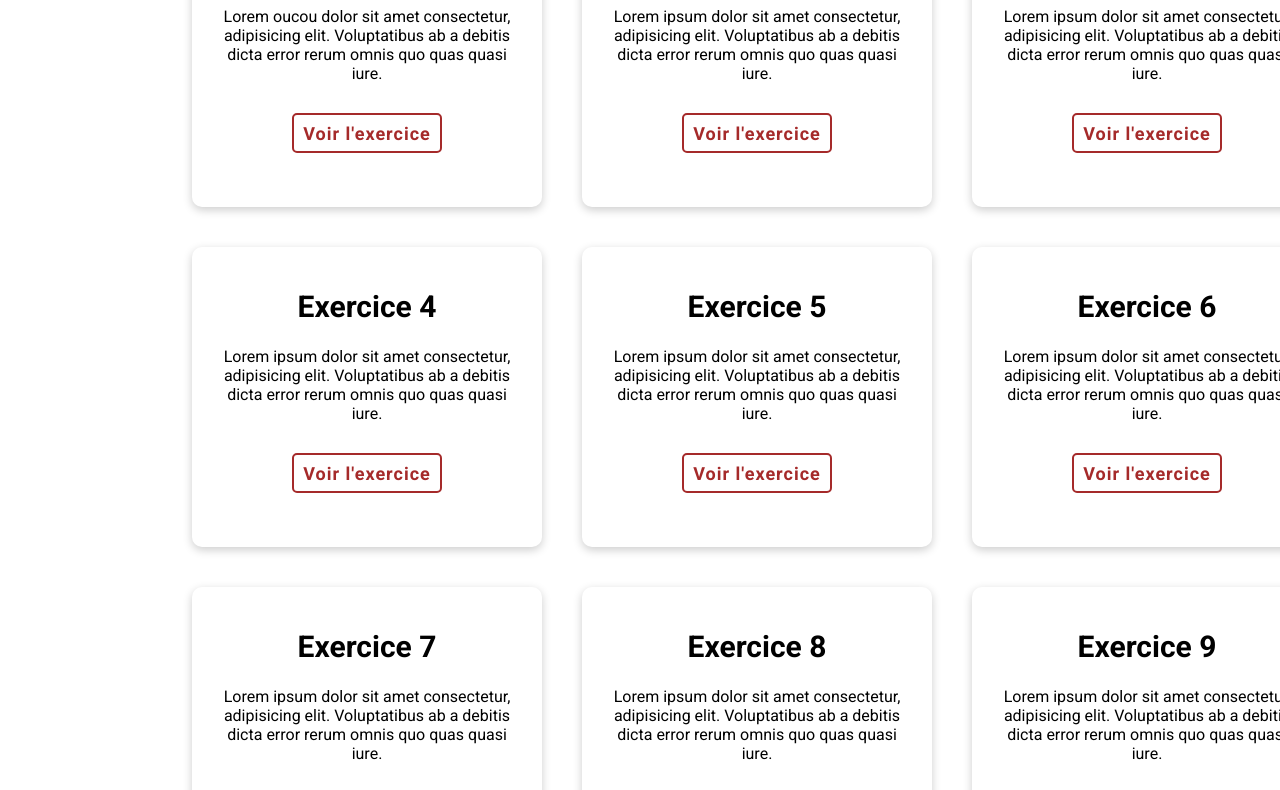
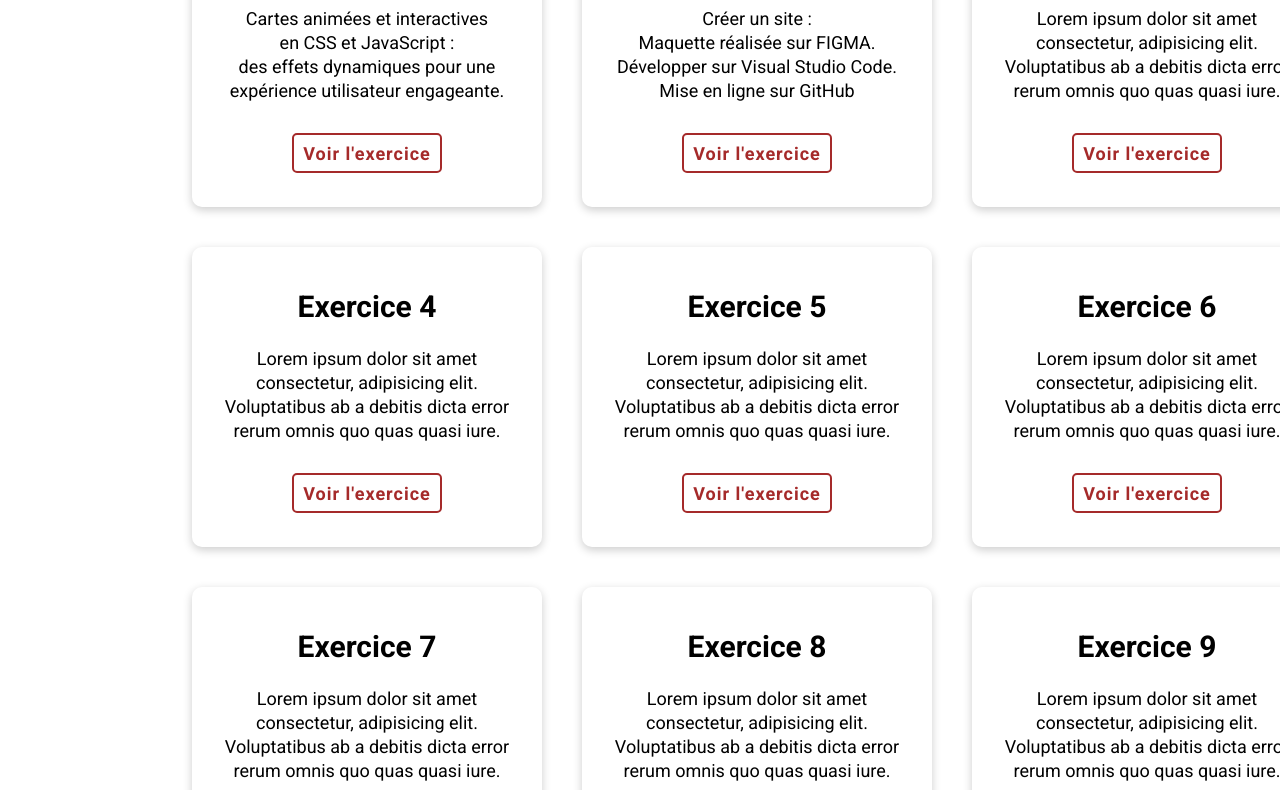
Before and after one commit to rossignol86/siteexercice, a plain HTML site: page exercices.html in a window 1280 px wide. Shown: the part 520-1310 px from the top of the page. Drawn offline with Linux system fonts and the light colour scheme.

Commit message:
modification page exercice

```diff
--- a/exercices.html
+++ b/exercices.html
@@ -44,16 +44,19 @@
         <section  class="grilleexercices">
             <div class="cases">
                 <h2>Exercice 1</h2>
-                <p>Lorem oucou dolor sit amet consectetur, adipisicing elit. Voluptatibus ab a debitis dicta error rerum omnis quo quas quasi iure.</p>
+                <p>Cartes animées et interactives <br> en CSS et JavaScript : <br> des effets dynamiques pour une expérience utilisateur engageante.</p>
                 <div>
                     <a class="boutoninscription" href="exercice1.html">Voir l'exercice</a>
                 </div>
             </div>
             <div class="cases">
                 <h2>Exercice 2</h2>
-                <p>Lorem ipsum dolor sit amet consectetur, adipisicing elit. Voluptatibus ab a debitis dicta error rerum omnis quo quas quasi iure.</p>
+                <p>Créer un site : <br>
+                Maquette réalisée sur FIGMA.
+                Développer sur Visual Studio Code.
+                Mise en ligne sur GitHub </p>
                 <div>
-                    <a class="boutoninscription" href="https://rossignol86.github.io/Voyage/">Voir l'exercice</a>
+                    <a class="boutoninscription" href="https://rossignol86.github.io/Voyage/" target="_blank">Voir l'exercice</a>
                 </div>
             </div>
             <div class="cases">
--- a/styles/exercice.css
+++ b/styles/exercice.css
@@ -17,6 +17,13 @@ h2{
     font-size: 30px;
     font-weight: 700;
     line-height: 80px;
+}
+
+p{
+    font-size: 18px;
+    font-weight: 400;
+    line-height: 24px;
+    color: #000000;
 }
 
 .grilleexercices{
```
